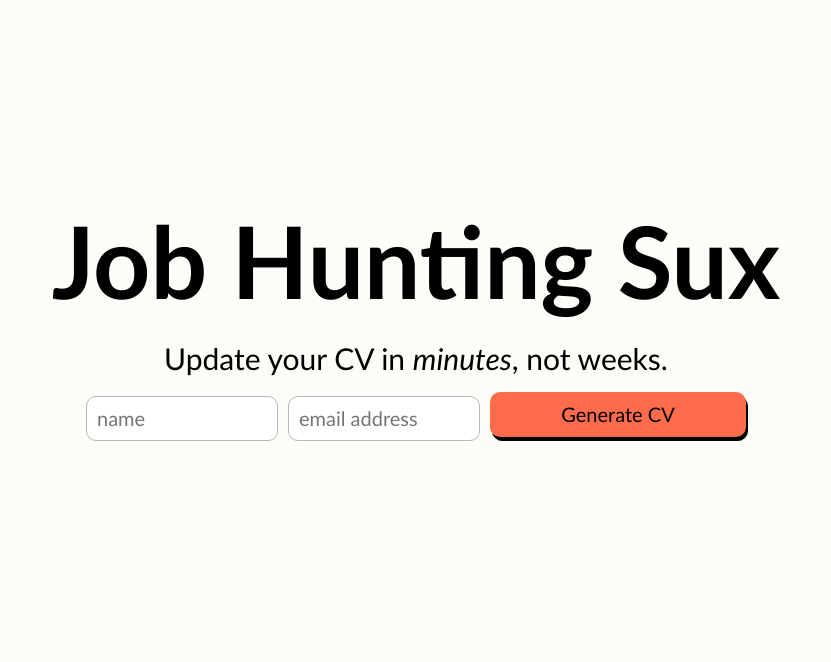
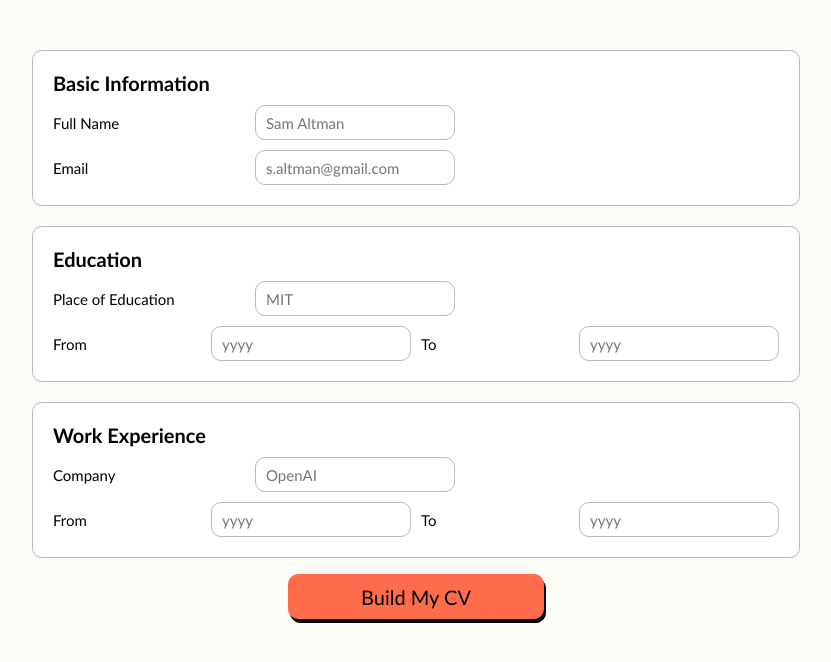
Before and after one commit to ET-bug/cv-application, a React (Vite) app: page / in a window 1280 px wide. Shown: the top 662 px of the page, without its empty margins (224-1055 px from the left). Built offline with nearby package versions, Linux system fonts and the light colour scheme.

Commit message:
feat: add form page and sections for inputs

```diff
--- a/src/App.jsx
+++ b/src/App.jsx
@@ -1,13 +1,15 @@
 import { useState } from 'react';
 import './styles/App.css';
 import Home from './pages/Home.jsx';
+import Form from './pages/Form.jsx';
 
 function App() {
 
 
   return (
     <>
-      <Home />
+      {/*<Home />*/}
+      <Form />
 
     </>
   )
--- a/src/pages/Form.jsx
+++ b/src/pages/Form.jsx
@@ -0,0 +1,63 @@
+import Button from '../components/button.jsx';
+
+function FormTemplate({ title, fields}) {
+  return (
+    <>
+    <div className='form--section'>
+        <h2>{title}</h2>
+        {fields.map((field,index)=> (
+            <FieldInput key={index} label={field.label} placeholder={field.placeholder} hasDuration={field.hasDuration}/>
+        ))}
+    </div>
+    </>
+  );
+}
+
+function FieldInput({label, placeholder, hasDuration}) {
+    return (
+        <>
+        <div className='fieldinput'>
+            <label className='label'>{label}</label>
+            <input className='input__field input__field-small' placeholder={placeholder} />
+        </div>
+        {hasDuration && <Duration />}
+        </>
+    )
+}
+
+function Duration() {
+  return (
+    <div className='duration'>
+        <label className='label'>From</label>
+        <input className='input__field input__field-small' placeholder='yyyy'/>
+        <label className='label'>To</label>
+        <input className='input__field input__field-small' placeholder='yyyy'/>
+    </div>
+  );
+}
+
+function Form() {
+    const basicFields = [
+        {label:'Full Name', placeholder:'Sam Altman', hasDuration:false},
+        {label:'Email', placeholder:'s.altman@gmail.com', hasDuration:false},
+    ]
+
+    const educationFields = [
+        {label:'Place of Education', placeholder:'MIT', hasDuration:true},
+    ]
+
+    const workFields = [
+        {label:'Company', placeholder:'OpenAI', hasDuration:true},
+    ]
+
+    return (
+    <div className='formpage'>
+        <FormTemplate title='Basic Information' fields={basicFields} />
+        <FormTemplate title='Education' fields={educationFields} />
+        <FormTemplate title='Work Experience' fields={workFields} />
+        <Button className='btn-primary' text='Build My CV' variant='popup'/>
+    </div>
+  );
+}
+
+export default Form;
--- a/src/pages/Home.jsx
+++ b/src/pages/Home.jsx
@@ -3,13 +3,13 @@ import Button from '../components/button.jsx';
 function Home() {
 
   return (
-    <div className='landing'>
+    <div className='landingpage'>
         <h1>Job Hunting Sux</h1>
         <p>Update your CV in <em>minutes</em>, not weeks.</p>
         <form className='form-signup'>
-            <input className='input-small' placeholder='name' />
-            <input className='input-small' placeholder='email address' />
-            <Button className='btn-primary' text='Generate CV' variant='popup' />
+            <input className='input__field input__field-large' placeholder='name' />
+            <input className='input__field input__field-large' placeholder='email address' />
+            <Button className='btn-primary' text='Start CV' variant='popup' />
         </form>
     </div>
   );
--- a/src/styles/App.css
+++ b/src/styles/App.css
@@ -16,13 +16,34 @@ h1 {
   font-size: 100px;
 }
 
+h2 {
+  font-size: 20px;
+}
+
 p {
   font-size: 30px;
 }
 
+.input__field-large {
+  font-size: 20px;
+  width: 15vw;
+  height: 45px;
+}
+
+.label {
+  font-size: 15px;
+  width: 15vw;
+}
+
+.input__field-small {
+  font-size: 15px;
+  height: 35px;
+  width: 200px;
+}
+
 /* Landing page elements*/
 
-.landing {
+.landingpage {
   height: 80vh;
   display: flex;
   flex-direction: column;
@@ -36,13 +57,10 @@ p {
   gap: 10px;
 }
 
-.input-small {
-  font-size: 20px;
+.input__field {
   color: #b5b9bc;
   border: solid 1px #b5b9bc;
   border-radius: 10px;
-  width: 15vw;
-  height: 45px;
   padding: 0px 10px;
 }
 
@@ -88,3 +106,41 @@ p {
 .btn-wrapper.popup:hover .btn-shadow {
   opacity: 0;
 }
+
+/* Form page elements*/
+
+.formpage {
+  display: flex;
+  flex-direction: column;
+  align-items: center;
+  gap: 20px;
+  margin: 50px;
+}
+
+.form--section {
+  display: flex;
+  flex-direction: column;
+  gap: 10px;
+  padding: 20px;
+  width: 60vw;
+  border: solid 1px #b5b9bc;
+  border-radius: 10px;
+  background-color: white;
+}
+
+.fieldinput {
+  display: flex;
+  flex-direction: row;
+  text-align: left;
+  gap: 10px;
+  align-items: center;
+  justify-content: flex-start;
+  width: 80%;
+}
+
+.duration {
+  display: flex;
+  flex-direction: row;
+  gap: 10px;
+  align-items: center;
+}
```
